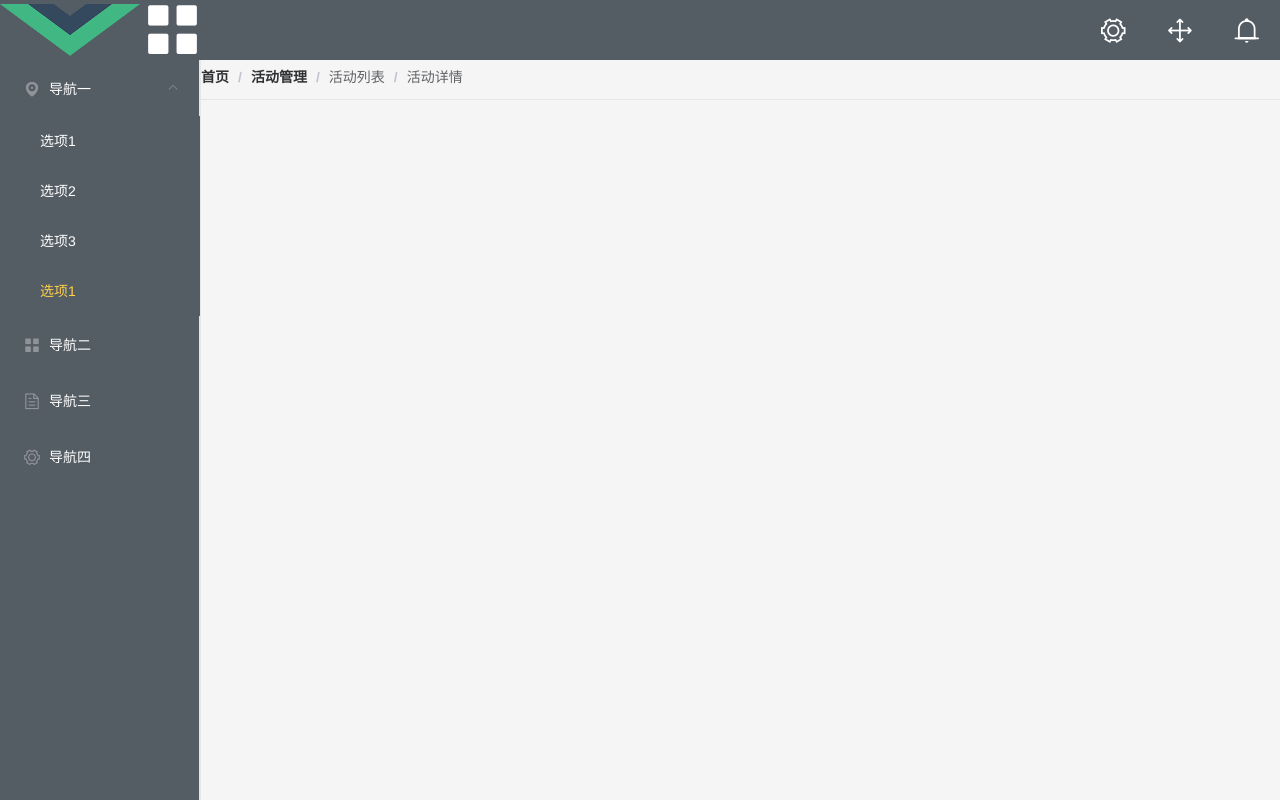
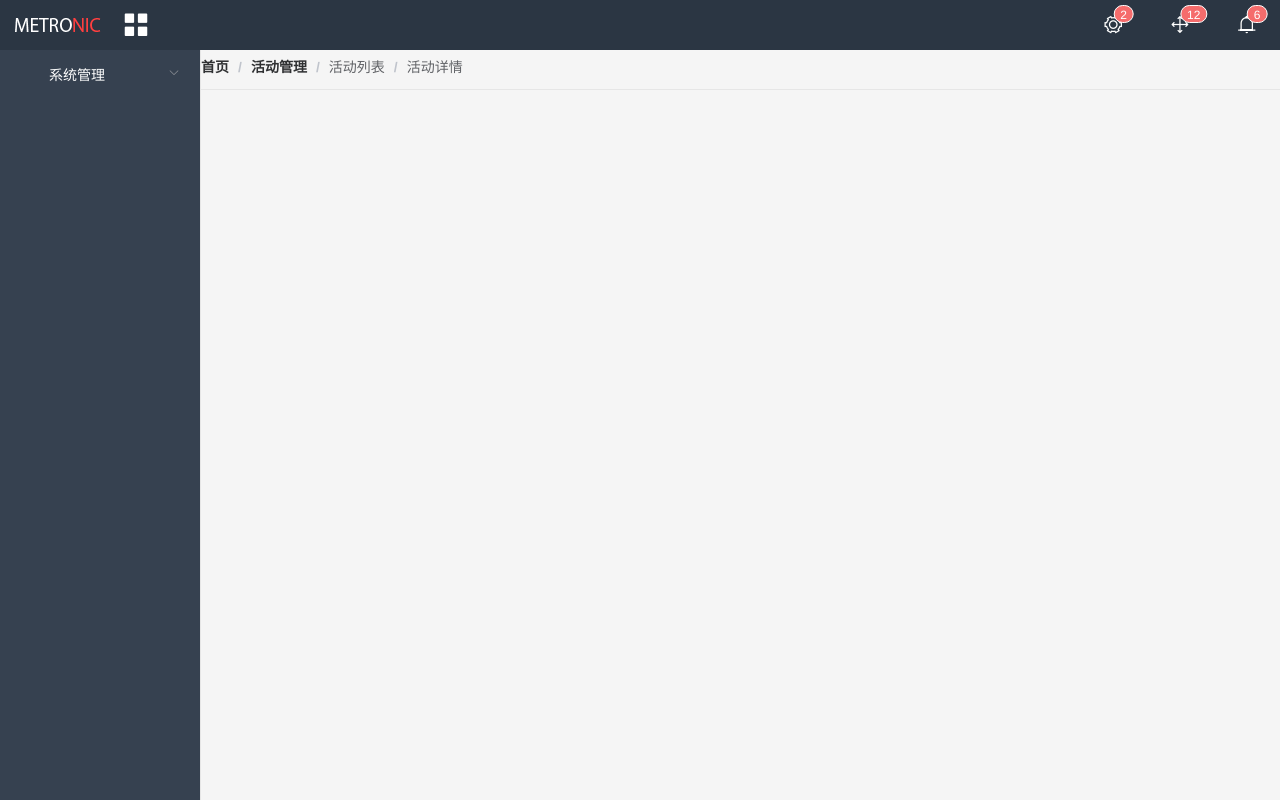
Before and after one commit to GuoYuFu123/vue-app-test, a Vue app: page / in a window 1280 px wide. Built offline with nearby package versions, Linux system fonts and the light colour scheme.

Commit message:
自适应

```diff
--- /dev/null
+++ b/src/components/FloatWin.vue
@@ -0,0 +1,36 @@
+<template>
+    <transition name='slide-right'>
+        <div class='container' v-show='closed'>
+          12313
+            <main>
+                <slot></slot>
+            </main>
+            <slot name='footer'></slot>
+        </div>
+    </transition>
+</template>
+<script>
+export default {
+    name: 'float-win',
+    data() {
+        return {
+            closed: true
+        }
+    }
+}
+</script>
+<style lang="less" scoped>
+.container {
+    position: absolute;
+    min-width: 160px;
+    max-width: 275px;
+    height: 300px;
+    width: 275px;
+    z-index: 9999;
+    background: #6e6e6e;
+    top: 45px;
+    right: 0px;
+    border: 1px solid #eee;
+    box-shadow: 5px 5px rgba(102,102,102,.1);
+}
+</style>
--- a/src/store/modules/layout.js
+++ b/src/store/modules/layout.js
@@ -7,33 +7,56 @@ var author = {
     state: {
         isCollapse: false,
         isMobile: false,
-        isSideMenu: true
+        isTopSideMenu: false,
+        menus: [
+            {
+                icon: "el-icon-fa-bank",
+                isLeaf: false,
+                name: "系统管理",
+                path: "/system",
+                children: [
+                    {
+                        icon: "el-icon-fa-database",
+                        isLeaf: true,
+                        name: "Redis数据",
+                        path: "/system/redis"
+                    },
+                    {
+                        icon: "el-icon-fa-database",
+                        isLeaf: true,
+                        name: "Redis数据",
+                        path: "/system/redis1"
+                    }
+                ]
+            }
+        ]
     },
     getters: {
         isCollapse: state => state.isCollapse,
         isMobile: state => state.isMobile,
-        isSideMenu: state => state.isSideMenu
+        isTopSideMenu: state => state.isTopSideMenu,
+        menus: state => state.menus
     },
     mutations: {
         //侧导航是否展开
         SET_COLLAPSE(state) {
             state.isCollapse = !state.isCollapse
         },
-        //切换手机模式
+        //切换手机模式  [true|是 or false|否]
         SET_MOBILE(state,flag) {
             state.isMobile = flag
-            if (flag && !state.isCollapse) { //手机+没有折叠
-                state.isCollapse =  true
-                state.isSideMenu = false;
+            if (flag) { //手机+没有折叠
+                state.isCollapse =  false
+                state.isTopSideMenu = false;
             }
             if (!flag) { // web
                 state.isCollapse = false
-                state.isSideMenu = true;
+                state.isTopSideMenu = true;
             }
         },
-        //是否显示侧导航
-        SET_SIDE_MENU(state) {
-            state.isSideMenu = !state.isSideMenu
+        //是否显示顶部导航
+        SET_TOP_SIDE_MENU(state) {
+            state.isTopSideMenu = !state.isTopSideMenu
         }
     }
 }
--- a/src/style/layout.less
+++ b/src/style/layout.less
@@ -4,32 +4,45 @@
   display: flex;
   flex-direction: column;
   .header {
-    height: 60px;
-    border-bottom: 1px solid #545c64;
-    background-color: #545c64;
+    height: 50px;
+    border-bottom: 1px solid #2B3643;
+    background-color: #2B3643;
     .switch {
         color: #fff;
-        font-size: 65px;
-        line-height: 60px;
+        font-size: 30px;
+        line-height: 50px;
         cursor: pointer;
     }
     .web-box {
       display: flex;
       justify-content: space-between;
       h1 {
-        width: 300px;
         .logo {
-          width: 140px;
-          height: 60px;
+            margin-top: 18px;
+            margin-left: 15px;
+        }
+        .switch {
+            margin-left: 20px;
         }
       }
       .setting {
         width: 200px;
         color: #fff;
-        font-size: 28px;
+        font-size: 20px;
         display: flex;
         justify-content: space-around;
-        align-items: center
+        li {
+            position: relative;
+            padding-top: 14px;
+            padding: 13px 10px 0;
+            cursor: pointer;
+        }
+        li:hover {
+            background-color: #3f4f62;
+        }
+        // .icon {
+        //     cursor: pointer;
+        // }
       }
     }
     .mobile-web {
@@ -40,8 +53,15 @@
   .main-con {
     flex: 1;
     display: flex;
+    // flex-direction: column;
     .side-nav {
-      border-right: @border-style;
+        .el-menu-vertical-demo:not(.el-menu--collapse) {
+            height: 100%;
+        }
+        .el-submenu .el-submenu__title {
+                    height: 48px;
+                    line-height: 48px;
+                }
     }
     .con {
       flex: 1;
--- a/src/views/layout/Header.vue
+++ b/src/views/layout/Header.vue
@@ -6,36 +6,62 @@
                 <i class='el-icon-menu switch' @click='switchHandle'></i>
             </h1>
             <h1 v-if='isMobile'>
-                <i class='el-icon-menu switch' @click='switchMenuHandle'></i>
+                <img class='logo' src='@/assets/logo.png' alt='加载失败'>
             </h1>
-            <div class='setting'>
-                <i class='el-icon-setting'></i>
-                <i class='el-icon-rank'></i>
-                <i class='el-icon-bell'></i>
-            </div>
+            <ul class='setting'>
+                <li>
+                    <el-badge :value='2' class='item'>
+                        <i class='icon el-icon-setting'></i>
+                    </el-badge>
+                    <!-- <v-float-win></v-float-win> -->
+                </li>
+                <li>
+                    <el-badge :value='12' class='item'>
+                        <i class='icon el-icon-rank'></i>
+                    </el-badge>
+                     <!-- <v-float-win></v-float-win> -->
+                </li>
+                <li>
+                    <el-badge :value='6' class='item'>
+                        <i class='icon el-icon-bell'></i>
+                    </el-badge>
+                     <!-- <v-float-win></v-float-win> -->
+                </li>
+                <i v-if='isMobile' class='el-icon-menu switch' @click="topSideSwitchHandle"></i>
+            </ul>
+
         </div>
     </div>
 </template>
 
 <script>
 import { mapGetters } from 'vuex'
+import vFloatWin from '@/components/FloatWin'
 export default {
     name: 'main-header',
     data() {
         return {
             activeIndex: '1',
+            settingArr: [
+                {
+
+                }
+            ]
         }
     },
     computed: {
         ...mapGetters(['isCollapse', 'isMobile'])
+    },
+    components: {
+        vFloatWin
     },
     methods: {
         handleSelect() {},
         switchHandle() {
             this.$store.commit('SET_COLLAPSE')
         },
-        switchMenuHandle() {
-            this.$store.commit('SET_SIDE_MENU')
+        topSideSwitchHandle() {
+            this.$store.commit('SET_TOP_SIDE_MENU')
         }
     }
 }
--- a/src/views/layout/Layout.vue
+++ b/src/views/layout/Layout.vue
@@ -1,7 +1,8 @@
 <template>
 <div id="layout">
     <v-header></v-header>
-    <div class="main-con">
+    <!--  -->
+    <div class="main-con" :style='isMobile ? "flex-direction: column;" : ""'>
         <v-side-nav></v-side-nav>
         <div class="con">
             <v-tag></v-tag>
@@ -21,6 +22,7 @@ import vSideNav from './SideNav'
 import vTag from './Tag'
 import '@/style/layout.less'
 
+import { mapGetters } from 'vuex'
 export default {
     name: 'layout',
     components : {
@@ -29,6 +31,9 @@ export default {
         vTag
     },
     mixins: [ResizeMixin],
+    computed: {
+        ...mapGetters(['isMobile'])
+    }
 
 }
 </script>
--- a/src/views/layout/SideNav.vue
+++ b/src/views/layout/SideNav.vue
@@ -1,37 +1,34 @@
 <template>
-    <div v-if='isSideMenu' class='side-nav'>
+    <div v-if="isTopSideMenu" class='side-nav' :style='isMobile?"width:100%;":"width:201px;"'>
         <el-menu
             default-active='1-4-1'
             class='el-menu-vertical-demo'
-            background-color="#545c64"
+            background-color="#364150"
             text-color="#fff"
             active-text-color="#ffd04b"
             @open='handleOpen'
             @close='handleClose'
             :collapse='isCollapse'
         >
-            <el-submenu index='1'>
-                <template slot='title'>
-                    <i class='el-icon-location'></i>
-                    <span slot='title'>导航一</span>
-                </template>
-                    <el-menu-item index='1-1'>选项1</el-menu-item>
-                    <el-menu-item index='1-2'>选项2</el-menu-item>
-                    <el-menu-item index='1-3'>选项3</el-menu-item>
-                    <el-menu-item index='1-4-1'>选项1</el-menu-item>
-            </el-submenu>
-            <el-menu-item index='2'>
-                <i class='el-icon-menu'></i>
-                <span slot='title'>导航二</span>
-            </el-menu-item>
-            <el-menu-item index='3'>
-                <i class='el-icon-document'></i>
-                <span slot='title'>导航三</span>
-            </el-menu-item>
-            <el-menu-item index='4'>
-                <i class='el-icon-setting'></i>
-                <span slot='title'>导航四</span>
-            </el-menu-item>
+            <template v-for='menu in menus' >
+                <el-menu-item v-if='menu.isLeaf' :index='menu.path' :key='menu.path'>
+                    <i v-if='menu.icon' :class='menu.icon'></i>
+                    <span slot='title'>{{menu.name}}</span>
+                </el-menu-item>
+                <el-submenu v-else :index='menu.path' :key='menu.path'>
+                    <template slot='title'>
+                        <i v-if='menu.icon' :class='menu.icon'></i>
+                        <span>{{menu.name}}</span>
+                    </template>
+                    <template v-for='submenu in menu.children'>
+                        <el-menu-item v-if='submenu.isLeaf' :index='submenu.path' :key='submenu.path'>
+                            <i v-if='submenu.icon' :class='submenu.icon'></i>
+                            <span slot='title'>{{submenu.name}}</span>
+                        </el-menu-item>
+                        <layout-sidebar-submenu v-else :menu='submenu' :key='submenu'></layout-sidebar-submenu>
+                    </template>
+                </el-submenu>
+            </template>
         </el-menu>
     </div>
 </template>
@@ -42,11 +39,11 @@ export default {
     name: 'main-side-nav',
     data(){
         return {
-            // isCollapse: false
+
         }
     },
      computed: {
-        ...mapGetters(['isCollapse', 'isSideMenu'])
+        ...mapGetters(['isCollapse','menus','isMobile', 'isTopSideMenu'])
     },
     methods: {
       handleOpen(key, keyPath) {
@@ -58,10 +55,3 @@ export default {
     }
 }
 </script>
-<style lang="less">
-    .el-menu-vertical-demo:not(.el-menu--collapse) {
-    width: 200px;
-    min-height: 400px;
-    height: 100%;
-  }
-</style>
--- a/src/views/layout/mixin/ResizeHandler.js
+++ b/src/views/layout/mixin/ResizeHandler.js
@@ -5,29 +5,21 @@ const WIDTH = 1024
 const RATIO = 3
 
 export default {
-//   watch: {
-//     $route(route) {
-//       if (this.device === 'mobile' && this.sidebar.opened) {
-//         // store.dispatch('closeSideBar', { withoutAnimation: false })
-//       }
-//     }
-//   },
   beforeMount() {
     window.addEventListener('resize', this.resizeHandler)
   },
   mounted() {
-    const isMobile = this.isMobile()
+    const isMobile = this.isMobileHandle()
       store.commit('SET_MOBILE', isMobile)
   },
   methods: {
-    isMobile() {
+      isMobileHandle() {
       const rect = body.getBoundingClientRect()
-      return rect.width - RATIO < WIDTH
+      return rect.width - RATIO < WIDTH   //1027
     },
     resizeHandler() {
       if (!document.hidden) {
-        const isMobile = this.isMobile()
-          console.log(isMobile)
+          const isMobile = this.isMobileHandle()
           store.commit('SET_MOBILE', isMobile)
       }
     }
```
Also changed, not shown: src/assets/logo.png.
